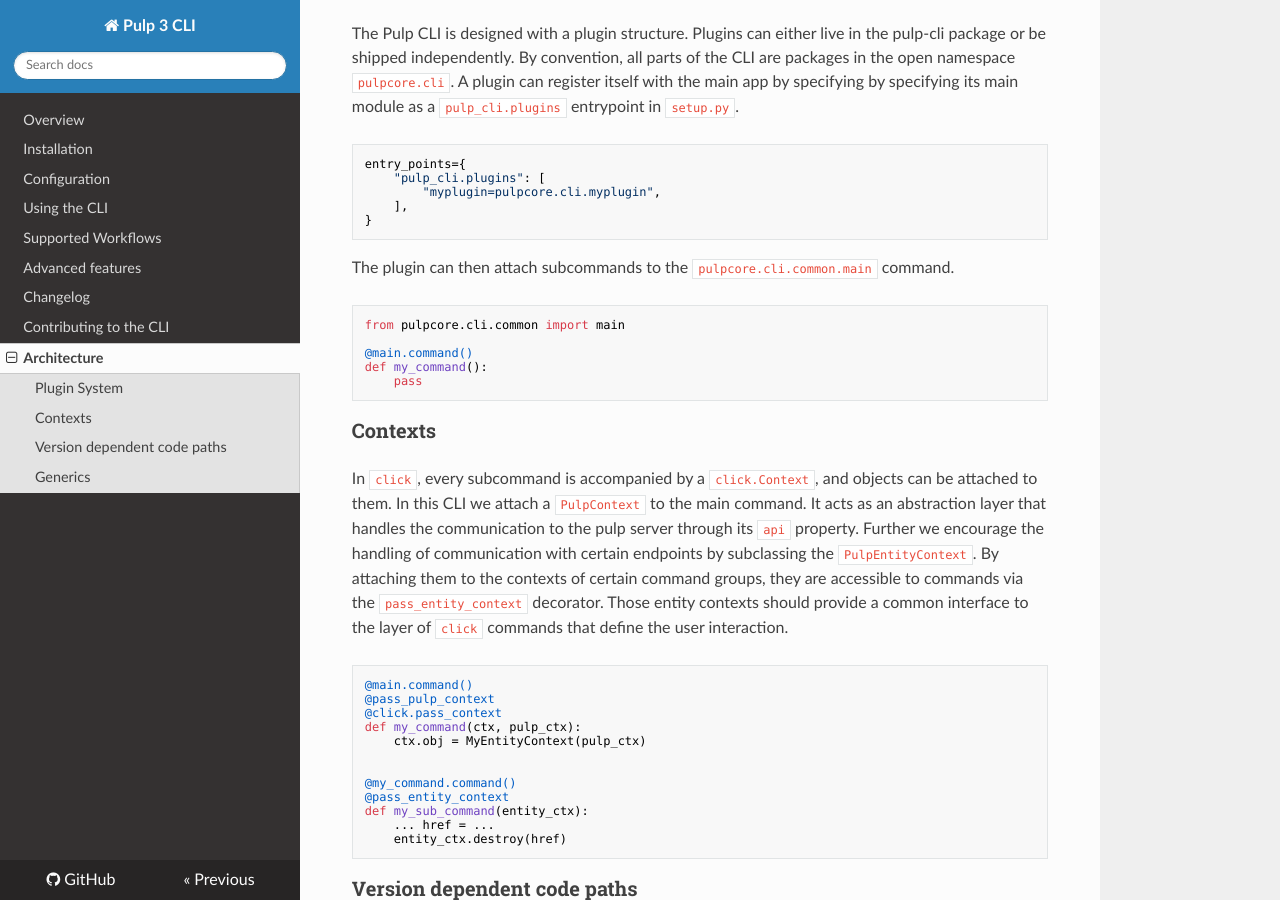
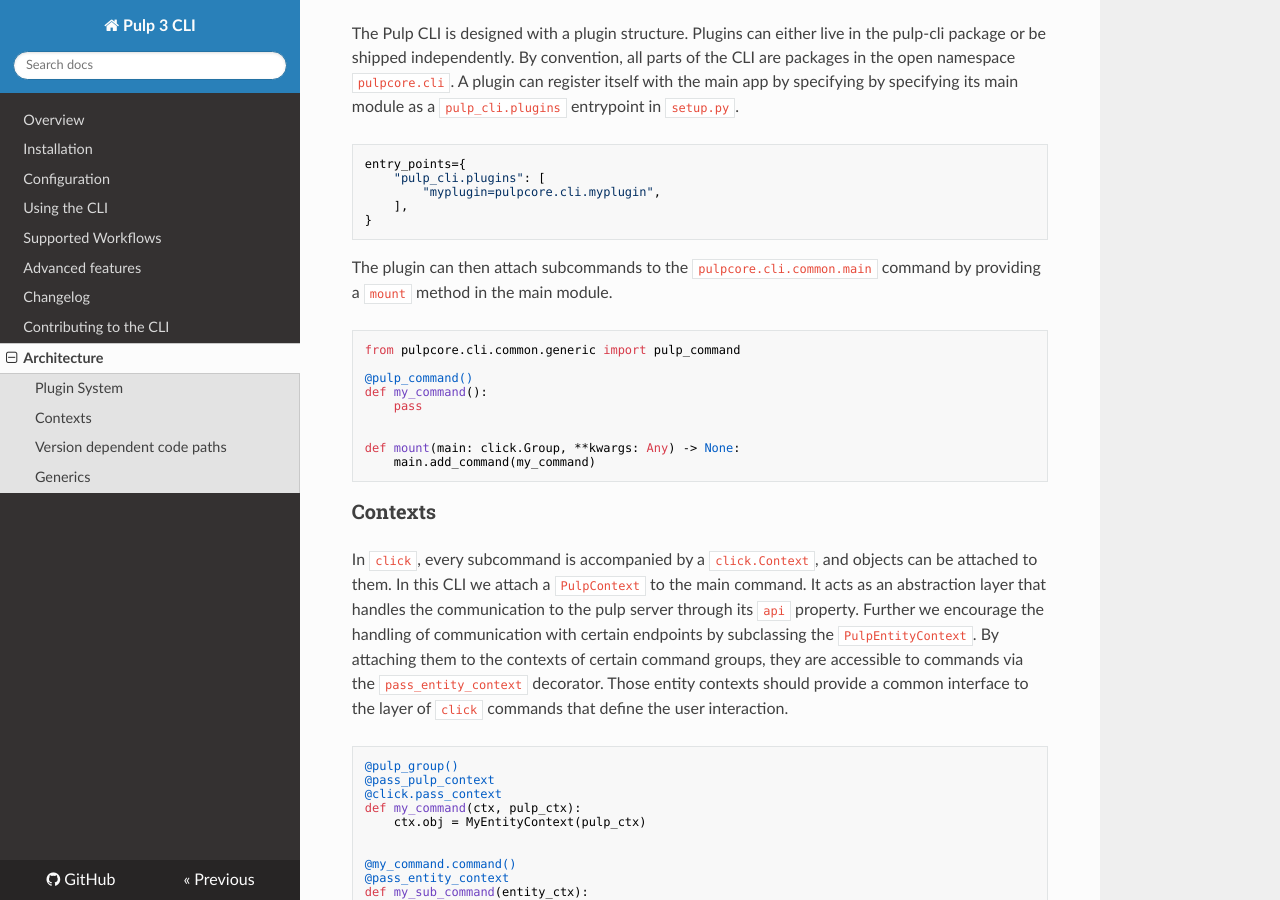
Before and after one commit to pulp/pulp-cli, an MkDocs documentation site: the page built from docs/architecture.md, in a window 1280 px wide and 900 px high, scrolled down 231 px. Built offline with MkDocs 1.6.1, drawn with Linux system fonts in a browser that asks for light colours; nearby versions of some CDN libraries.

Commit message:
Post release docs cleanup
* Fix Changelog formatting
* Cherry-pick changelog of 0.14.1
* Adjust architecture docs

[noissue]

````diff
--- a/docs/architecture.md
+++ b/docs/architecture.md
@@ -16,14 +16,18 @@
 }
 ```
 
-The plugin can then attach subcommands to the `pulpcore.cli.common.main` command.
+The plugin can then attach subcommands to the `pulpcore.cli.common.main` command by providing a `mount` method in the main module.
 
 ```python
-from pulpcore.cli.common import main
+from pulpcore.cli.common.generic import pulp_command
 
-@main.command()
+@pulp_command()
 def my_command():
     pass
+
+
+def mount(main: click.Group, **kwargs: Any) -> None:
+    main.add_command(my_command)
 ```
 
 ### Contexts
@@ -36,7 +40,7 @@
 Those entity contexts should provide a common interface to the layer of `click` commands that define the user interaction.
 
 ```python
-@main.command()
+@pulp_group()
 @pass_pulp_context
 @click.pass_context
 def my_command(ctx, pulp_ctx):
--- a/pyproject.toml
+++ b/pyproject.toml
@@ -6,6 +6,7 @@
 template = "CHANGES/.TEMPLATE.md"
 issue_format = "[#{issue}](https://github.com/pulp/pulp-cli/issues/{issue})"
 start_string = "[//]: # (towncrier release notes start)\n"
+underlines = ["", "", ""]
 
 [[tool.towncrier.type]]
 directory = "feature"
````
Also changed, not shown: docs/CHANGES.md (+11 -1 lines).
